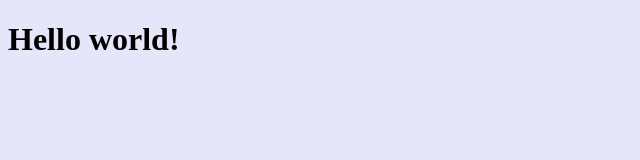
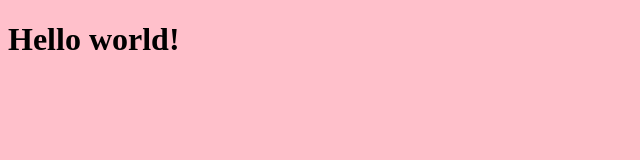
Before and after one commit to muhamadhafiz/so-so, a plain HTML site: page index.html in a window 1280 px wide. Shown: the whole page, without its empty margins (0-640 px from the left). Drawn offline with Linux system fonts and the light colour scheme.

Commit message:
made the bg pink

```diff
--- a/style.css
+++ b/style.css
@@ -1,3 +1,3 @@
 body {
-	background: lavender;
+	background: pink;
 }
```
